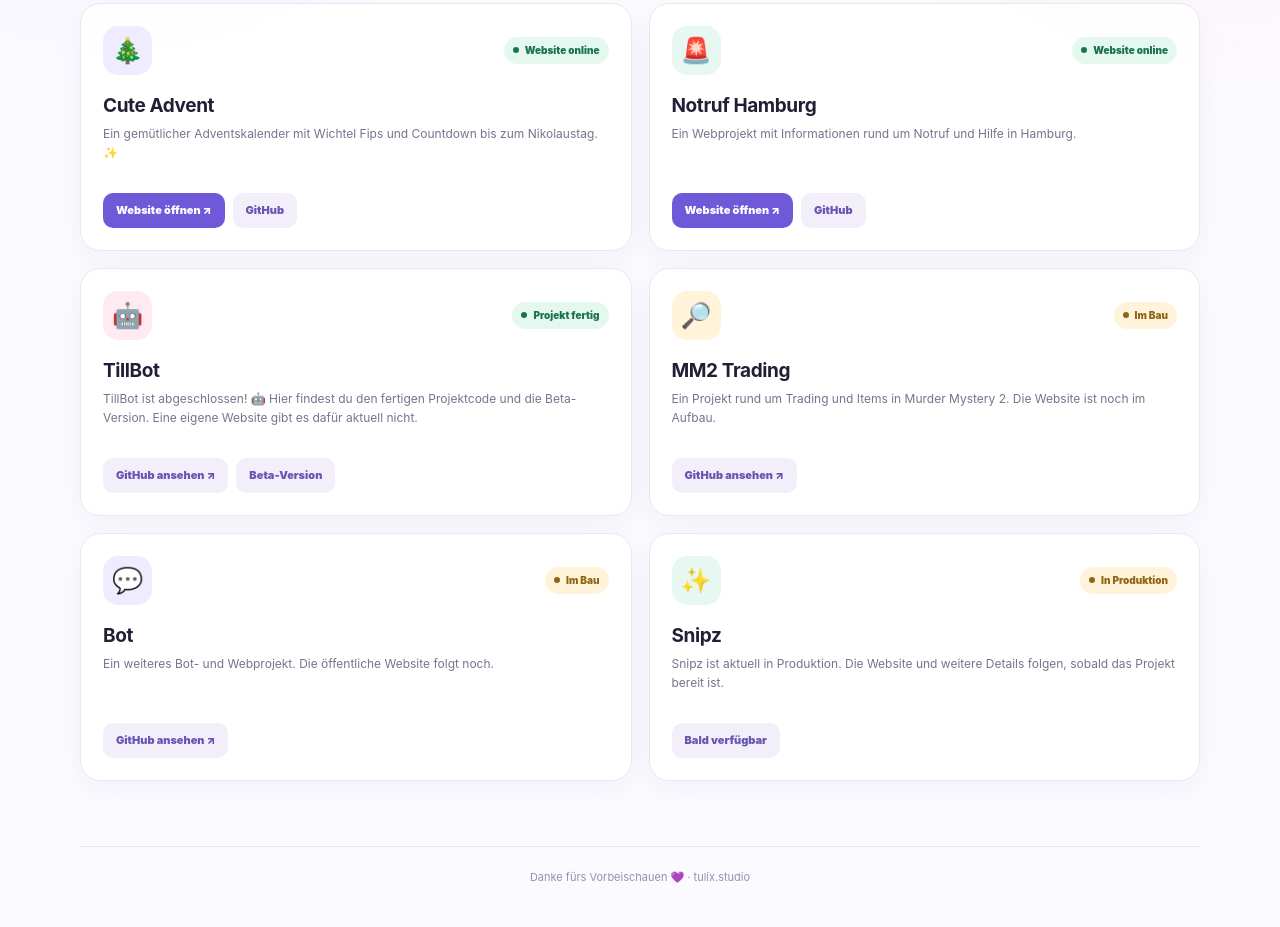
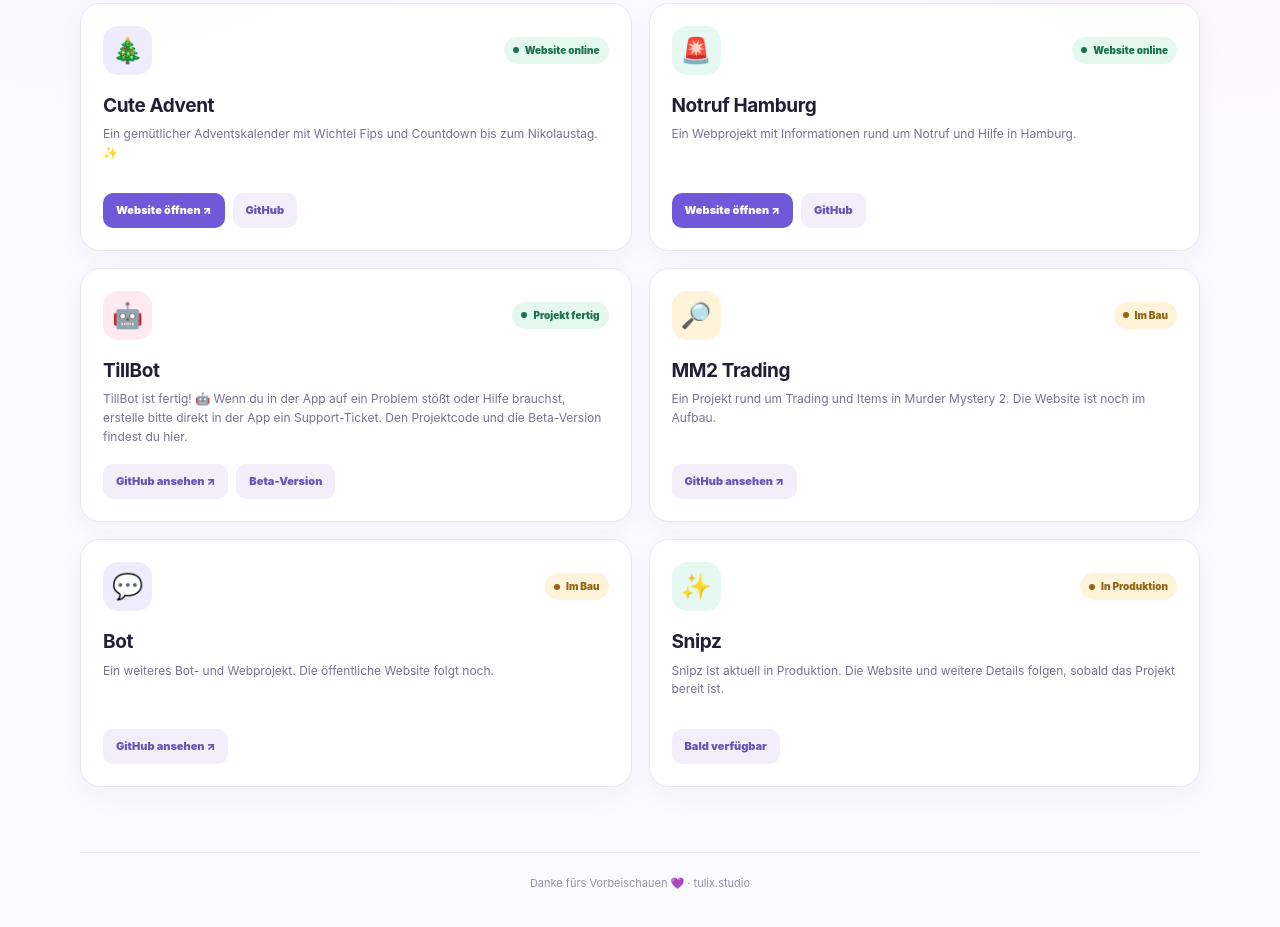
Before and after one commit to tulixpro/Bloxi, an Electron app: page index.html in a window 1280 px wide. Shown: the part 640-1567 px from the top of the page. Drawn offline with Linux system fonts and the light colour scheme.

Commit message:
Add in-app ticket support note to TillBot

```diff
--- a/index.html
+++ b/index.html
@@ -19,7 +19,7 @@
 <div class="grid">
 <article class="card"><div class="card-top"><div class="project-icon lav">🎄</div><span class="status live"><i class="dot"></i> Website online</span></div><h3>Cute Advent</h3><p>Ein gemütlicher Adventskalender mit Wichtel Fips und Countdown bis zum Nikolaustag. ✨</p><div class="actions"><a class="btn" href="https://tulixpro.github.io/Cute-advent/" target="_blank" rel="noopener">Website öffnen ↗</a><a class="btn alt" href="https://github.com/tulixpro/Cute-advent" target="_blank" rel="noopener">GitHub</a></div></article>
 <article class="card"><div class="card-top"><div class="project-icon mint">🚨</div><span class="status live"><i class="dot"></i> Website online</span></div><h3>Notruf Hamburg</h3><p>Ein Webprojekt mit Informationen rund um Notruf und Hilfe in Hamburg.</p><div class="actions"><a class="btn" href="https://notruf-hamburg-tulix.vercel.app/" target="_blank" rel="noopener">Website öffnen ↗</a><a class="btn alt" href="https://github.com/tulixpro/notrufHamburgTulix" target="_blank" rel="noopener">GitHub</a></div></article>
-<article class="card"><div class="card-top"><div class="project-icon pink">🤖</div><span class="status live"><i class="dot"></i> Projekt fertig</span></div><h3>TillBot</h3><p>TillBot ist abgeschlossen! 🤖 Hier findest du den fertigen Projektcode und die Beta-Version. Eine eigene Website gibt es dafür aktuell nicht.</p><div class="actions"><a class="btn alt" href="https://github.com/tulixpro/tillbot" target="_blank" rel="noopener">GitHub ansehen ↗</a><a class="btn alt" href="https://github.com/tulixpro/tillbot-v1-beta" target="_blank" rel="noopener">Beta-Version</a></div></article>
+<article class="card"><div class="card-top"><div class="project-icon pink">🤖</div><span class="status live"><i class="dot"></i> Projekt fertig</span></div><h3>TillBot</h3><p>TillBot ist fertig! 🤖 Wenn du in der App auf ein Problem stößt oder Hilfe brauchst, erstelle bitte direkt in der App ein Support-Ticket. Den Projektcode und die Beta-Version findest du hier.</p><div class="actions"><a class="btn alt" href="https://github.com/tulixpro/tillbot" target="_blank" rel="noopener">GitHub ansehen ↗</a><a class="btn alt" href="https://github.com/tulixpro/tillbot-v1-beta" target="_blank" rel="noopener">Beta-Version</a></div></article>
 <article class="card"><div class="card-top"><div class="project-icon gold">🔎</div><span class="status building"><i class="dot"></i> Im Bau</span></div><h3>MM2 Trading</h3><p>Ein Projekt rund um Trading und Items in Murder Mystery 2. Die Website ist noch im Aufbau.</p><div class="actions"><a class="btn alt" href="https://github.com/tulixpro/mm2-trading" target="_blank" rel="noopener">GitHub ansehen ↗</a></div></article>
 <article class="card"><div class="card-top"><div class="project-icon lav">💬</div><span class="status building"><i class="dot"></i> Im Bau</span></div><h3>Bot</h3><p>Ein weiteres Bot- und Webprojekt. Die öffentliche Website folgt noch.</p><div class="actions"><a class="btn alt" href="https://github.com/tulixpro/Bot" target="_blank" rel="noopener">GitHub ansehen ↗</a></div></article>
 <article class="card"><div class="card-top"><div class="project-icon mint">✨</div><span class="status building"><i class="dot"></i> In Produktion</span></div><h3>Snipz</h3><p>Snipz ist aktuell in Produktion. Die Website und weitere Details folgen, sobald das Projekt bereit ist.</p><div class="actions"><span class="btn alt">Bald verfügbar</span></div></article>
```
